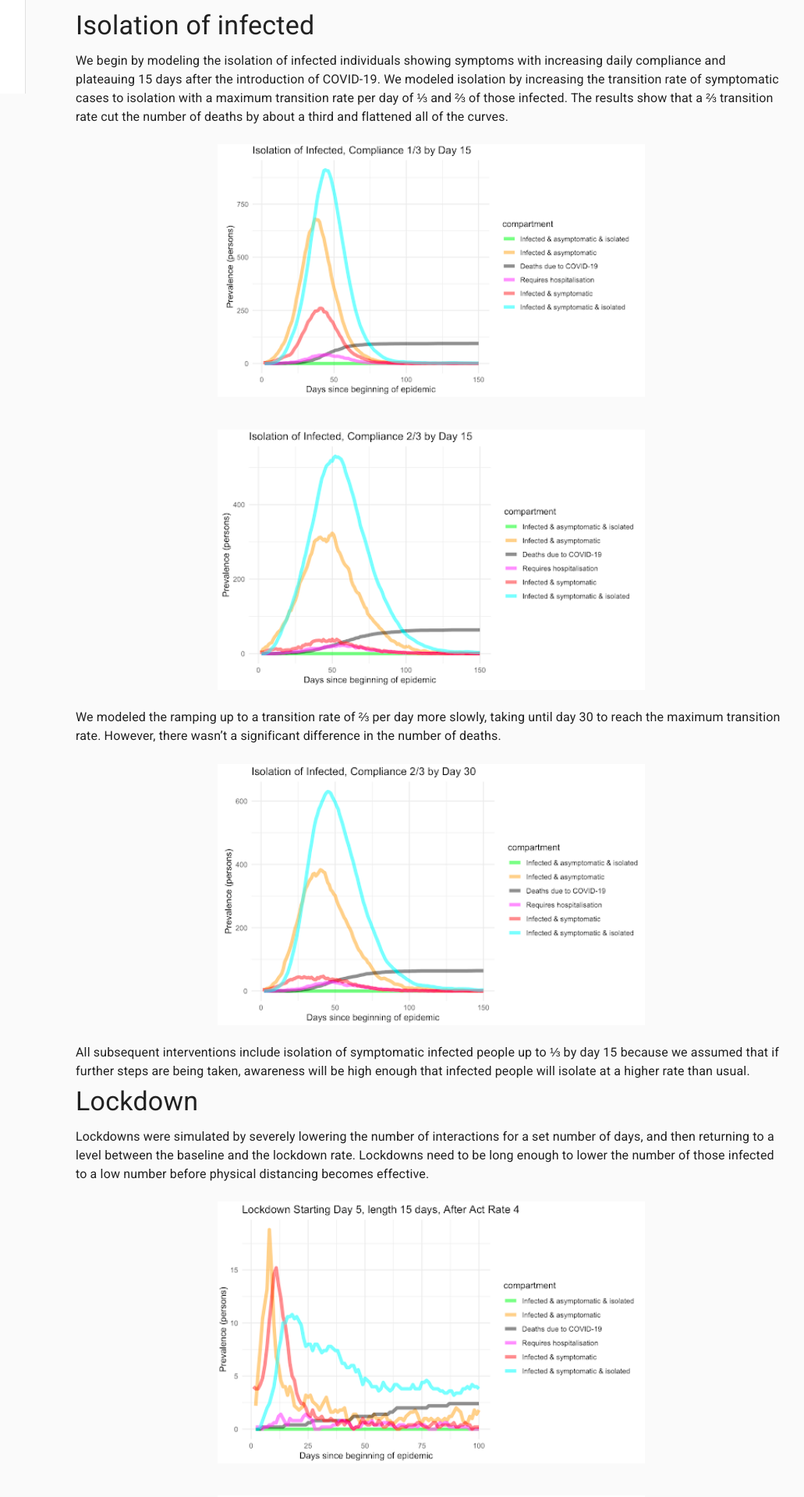
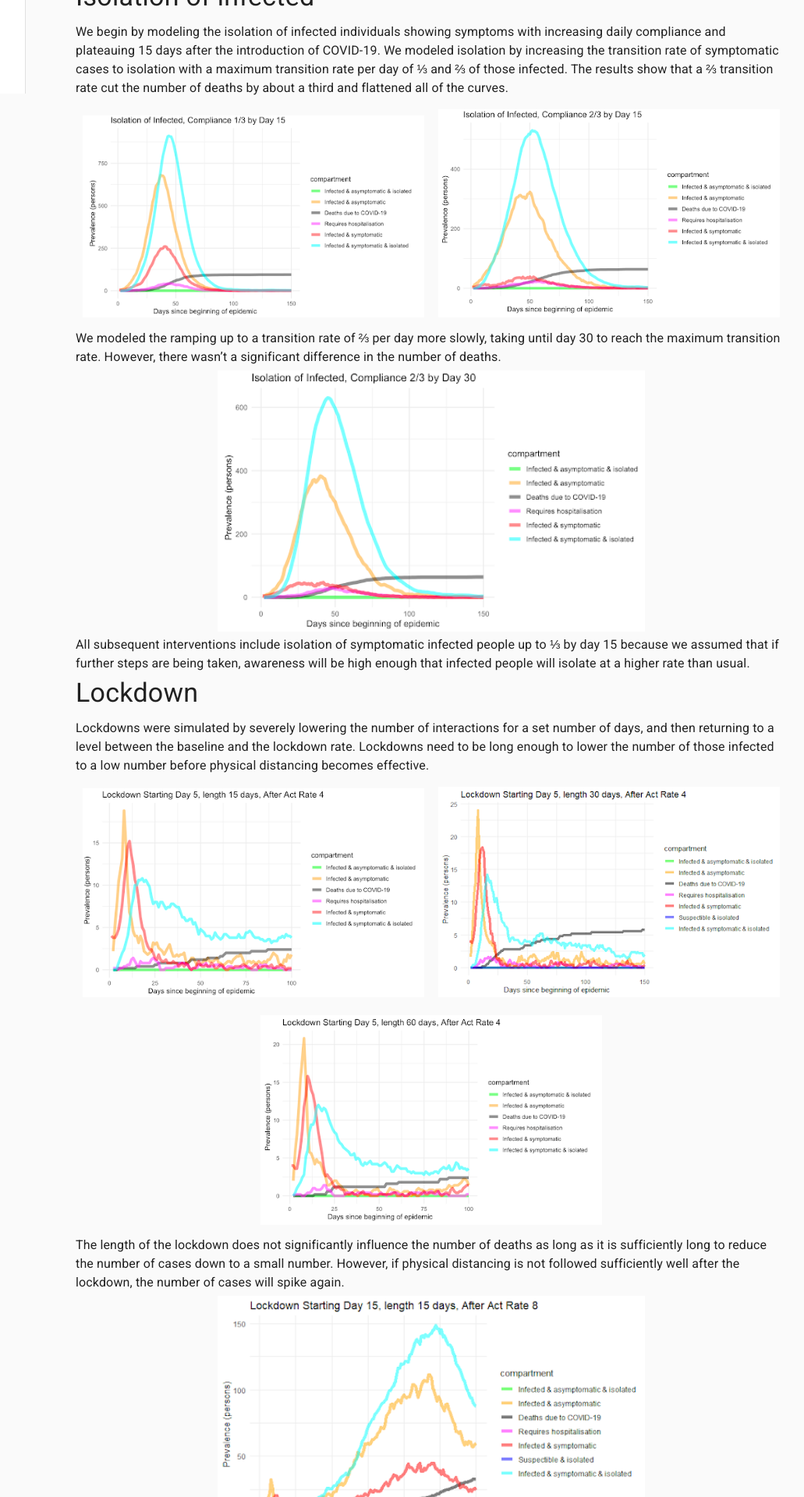
Before and after one commit to uvafan/MMM_Final_Project, a React (Create React App) app in the folder viz/: page /results in a window 1280 px wide. Shown: the part 680-2600 px from the top of the page at 78% size, without its empty margins (207-1238 px from the left). Built offline with nearby package versions, Linux system fonts and the light colour scheme.

Commit message:
image styles

```diff
--- a/viz/src/Introduction.js
+++ b/viz/src/Introduction.js
@@ -9,9 +9,6 @@ const Introduction = () => {
   return (
     <Container maxWidth="md">
       <Typography variant="h2" className={classes.titleClasses}>
-        COVIM because we KARE
-      </Typography>
-      <Typography variant="h4" className={classes.titleClasses}>
         COVID-19 Visualization and Intervention Modeling
       </Typography>
       <Typography variant="h6" className={classes.titleClasses}>
--- a/viz/src/Methods.js
+++ b/viz/src/Methods.js
@@ -45,18 +45,24 @@ const Methods = () => {
       <Typography variant="body1" gutterBottom>
         Tim Churches extended SIR to SEIQHRF for COVID-19 intervention modeling.
         He open sourced
+        {' '}
         <Link href="https://gist.github.com/timchurches/92073d0ea75cfbd387f91f7c6e624bd7">
           his code
         </Link>
+        {' '}
         and wrote a
+        {' '}
         <Link href="https://timchurches.github.io/blog/posts/2020-03-18-modelling-the-effects-of-public-health-interventions-on-covid-19-transmission-part-2/">
           blog post
         </Link>
+        {' '}
         describing the extension. The transition diagram for the SEIQHRF model
         is shown in the image below:
       </Typography>
 
-      <img src={SEIQHRF} className={classes.imageClasses} />
+      <div className={classes.imageContainerClasses}>
+        <img src={SEIQHRF} className={classes.imageClasses} />
+      </div>
 
       <Typography variant="body1" gutterBottom>
         The dotted lines represent infection pathways between compartments, and
@@ -96,7 +102,9 @@ const Methods = () => {
         green, is shown below:
       </Typography>
 
-      <img src={SEIQHRFPA} className={classes.imageClasses} />
+      <div className={classes.imageContainerClasses}>
+        <img src={SEIQHRFPA} className={classes.imageClasses} />
+      </div>
 
       <Typography variant="body1" gutterBottom>
         The two components of our extension are:
--- a/viz/src/Results.js
+++ b/viz/src/Results.js
@@ -47,7 +47,9 @@ const Results = () => {
         to get a closer look at the curves.
       </Typography>
 
-      <img src={baseline} className={classes.imageClasses} />
+      <div className={classes.imageContainerClasses}>
+        <img src={baseline} className={classes.imageClasses} />
+      </div>
 
       <Typography variant="h4" gutterBottom>
         Isolation of infected
@@ -63,8 +65,10 @@ const Results = () => {
         flattened all of the curves.
       </Typography>
 
-      <img src={isol1} className={classes.imageClasses} />
-      <img src={isol2} className={classes.imageClasses} />
+      <div className={classes.imageContainerClasses}>
+        <img src={isol1} className={classes.imageGridClasses} />
+        <img src={isol2} className={classes.imageGridClasses} />
+      </div>
 
       <Typography variant="body1" gutterBottom>
         We modeled the ramping up to a transition rate of ⅔ per day more slowly,
@@ -72,7 +76,9 @@ const Results = () => {
         wasn’t a significant difference in the number of deaths.
       </Typography>
 
-      <img src={isol3} className={classes.imageClasses} />
+      <div className={classes.imageContainerClasses}>
+        <img src={isol3} className={classes.imageClasses} />
+      </div>
 
       <Typography variant="body1" gutterBottom>
         All subsequent interventions include isolation of symptomatic infected
@@ -88,16 +94,19 @@ const Results = () => {
       <Typography variant="body1" gutterBottom>
         Lockdowns were simulated by severely lowering the number of interactions for a set number of days, and then returning to a level between the baseline and the lockdown rate.  Lockdowns need to be long enough to lower the number of those infected to a low number before physical distancing becomes effective.
       </Typography>
-
-      <img src={lock1} className={classes.imageClasses} />
-      <img src={lock2} className={classes.imageClasses} />
-      <img src={lock3} className={classes.imageClasses} />
+      <div className={classes.imageContainerClasses}>
+        <img src={lock1} className={classes.imageGridClasses} />
+        <img src={lock2} className={classes.imageGridClasses} />
+        <img src={lock3} className={classes.imageGridClasses} />
+      </div>
 
       <Typography variant="body1" gutterBottom>
         The length of the lockdown does not significantly influence the number of deaths as long as it is sufficiently long to reduce the number of cases down to a small number. However, if physical distancing is not followed sufficiently well after the lockdown, the number of cases will spike again.
       </Typography>
 
-      <img src={lock4} className={classes.imageClasses} />
+      <div className={classes.imageContainerClasses}>
+        <img src={lock4} className={classes.imageClasses} />
+      </div>
 
       <Typography variant="h4" gutterBottom>
         Physical Distancing
@@ -107,12 +116,14 @@ const Results = () => {
         Physical distancing was modeled by gradually reducing the number of interactions down to a set amount, then remaining there for the rest of the simulation. We found that beginning physical distancing early (while the number infected was low) reduced the number of deaths significantly, but it was significantly less effective once the infections were already skyrocketing. However, even when suppression was impossible, stronger physical distancing allowed herd immunity to be achieved with a lower percentage of the population infected.
       </Typography>
 
-      <img src={phys3} className={classes.imageClasses} />
-      <img src={phys2} className={classes.imageClasses} />
-      <img src={phys1} className={classes.imageClasses} />
-      <img src={phys4} className={classes.imageClasses} />
-      <img src={phys5} className={classes.imageClasses} />
-      <img src={phys6} className={classes.imageClasses} />
+      <div className={classes.imageContainerClasses}>
+        <img src={phys3} className={classes.imageGridClasses} />
+        <img src={phys2} className={classes.imageGridClasses} />
+        <img src={phys1} className={classes.imageGridClasses} />
+        <img src={phys4} className={classes.imageGridClasses} />
+        <img src={phys5} className={classes.imageGridClasses} />
+        <img src={phys6} className={classes.imageGridClasses} />
+      </div>
 
       <Typography variant="h4" gutterBottom>
         Contact Tracing
@@ -122,14 +133,18 @@ const Results = () => {
         We modeled contact tracing by having each new symptomatic case cause a certain number of asymptomatic people to go into quarantine. We find that early aggressive contract tracing is the most effective at reducing total deaths. Isolated susceptible cases were omitted from the graphs to better visualize the other curves.
       </Typography>
 
-      <img src={trace1} className={classes.imageClasses} />
-      <img src={trace2} className={classes.imageClasses} />
+      <div className={classes.imageContainerClasses}>
+        <img src={trace1} className={classes.imageGridClasses} />
+        <img src={trace2} className={classes.imageGridClasses} />
+      </div>
 
       <Typography variant="body1" gutterBottom>
         With the same level of aggressiveness of enforcing contact tracing, delaying the start of contract tracing to day 35 almost doubles the number of deaths compared to starting contact tracing on day 5.
       </Typography>
 
-      <img src={trace3} className={classes.imageClasses} />
+      <div className={classes.imageContainerClasses}>
+        <img src={trace3} className={classes.imageClasses} />
+      </div>
 
       <Typography variant="h4" gutterBottom>
         Contact Tracing + Physical Distancing
@@ -138,10 +153,11 @@ const Results = () => {
       <Typography variant="body1" gutterBottom>
         With the best physical distancing and contact tracing situations, the number of infected and the number of death cases are significantly lower, compared to only using the best contact tracing intervention. Similarly, the number of infected and the number of death cases are lower compared to only using the best physical distancing intervention.  These two interventions work well together to reduce the number of deaths by approximately half compared to just one of the two being applied.
       </Typography>
-
-      <img src={comb1} className={classes.imageClasses} />
-      <img src={comb2} className={classes.imageClasses} />
-      <img src={comb3} className={classes.imageClasses} />
+      <div className={classes.imageContainerClasses}>
+        <img src={comb1} className={classes.imageGridClasses} />
+        <img src={comb2} className={classes.imageGridClasses} />
+        <img src={comb3} className={classes.imageGridClasses} />
+      </div>
     </Container>
   );
 };
--- a/viz/src/styles.js
+++ b/viz/src/styles.js
@@ -5,8 +5,14 @@ export const styles = makeStyles({
     textAlign: "center",
   },
   imageClasses: {
-    width: "100%",
-    padding: "2% 20%",
+    width: "60%",
+  },
+  imageGridClasses: {
+    width: "50%",
+    padding: "1%",
+  },
+  imageContainerClasses: {
+    textAlign: "Center",
   },
   sliderContainerClasses: {
     width: "50%",
```
